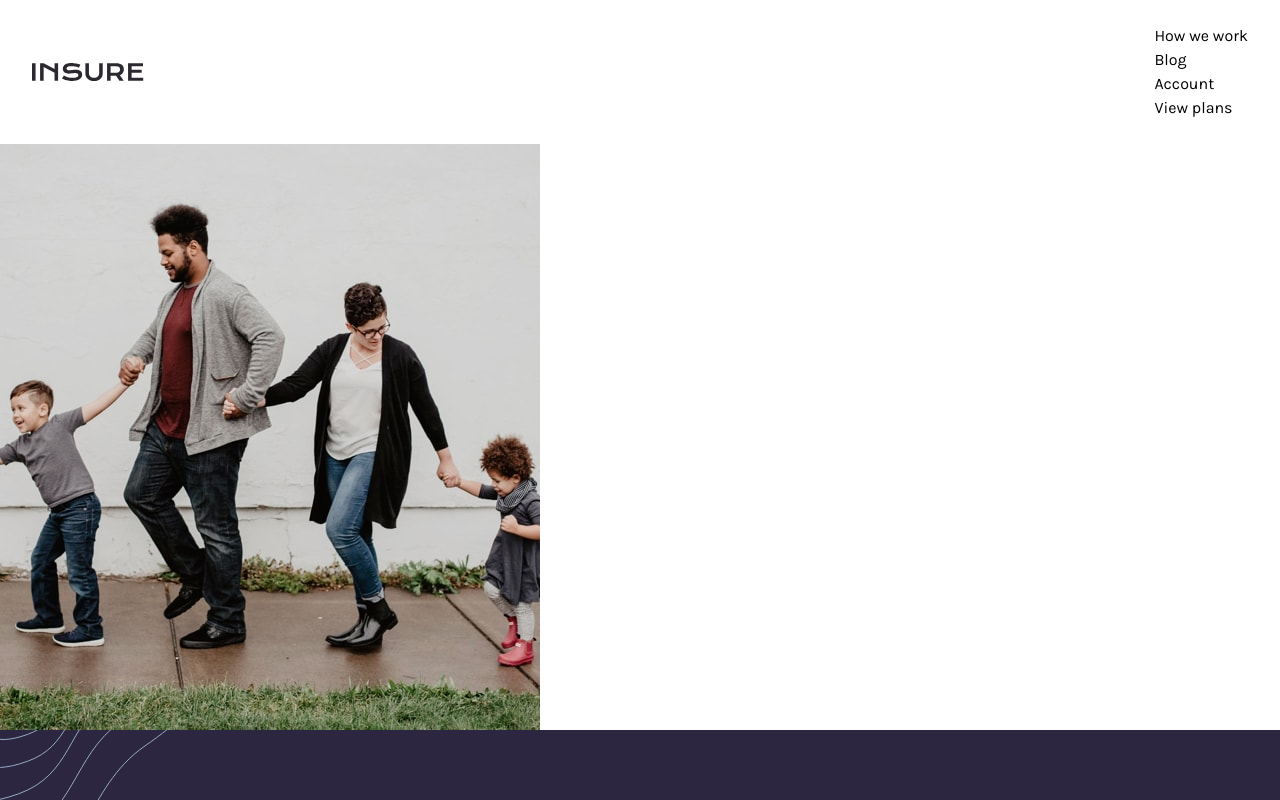
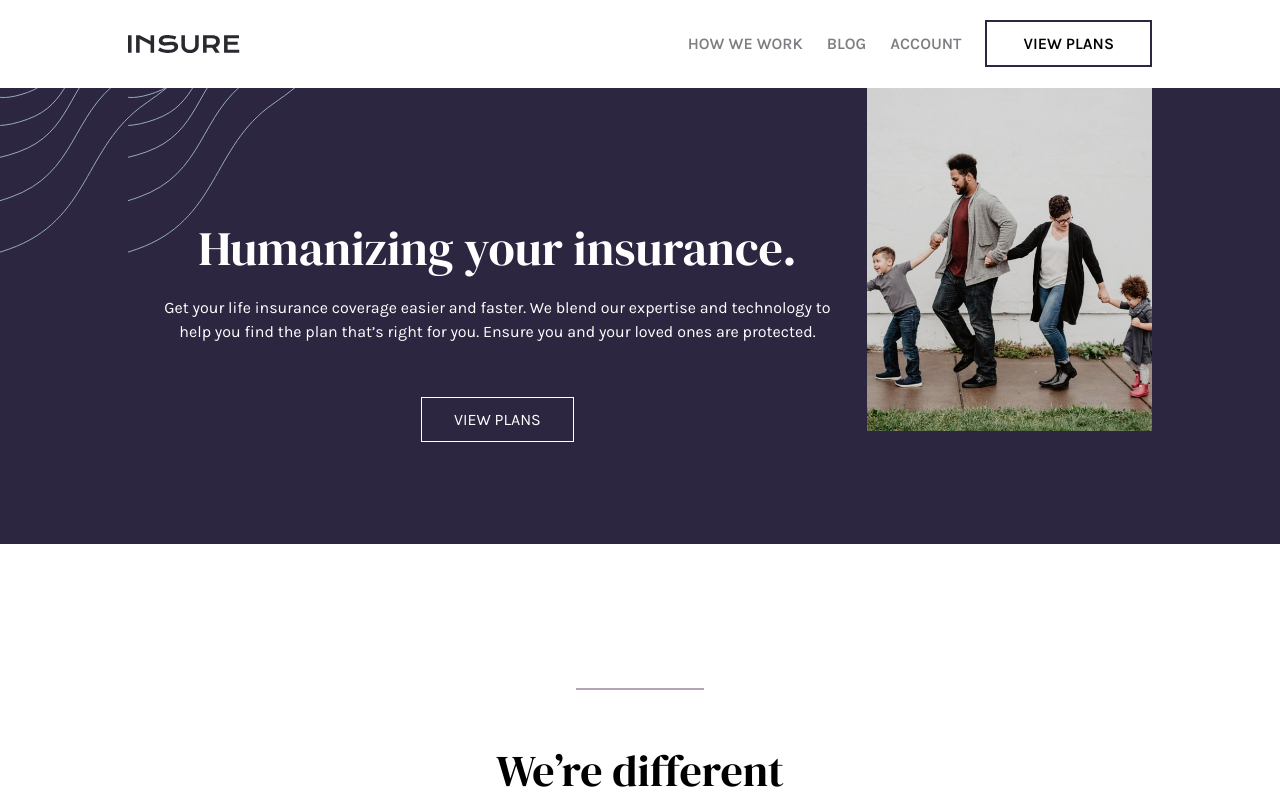
Before and after one commit to JuanMiranda1998/insurance-landing-page-frontend-mentor, a React (Vite) app: page / in a window 1280 px wide. Shown: the top 800 px of the page. Built offline with nearby package versions, Linux system fonts and the light colour scheme.

Commit message:
styled desktop navbar

```diff
--- a/src/App.jsx
+++ b/src/App.jsx
@@ -11,7 +11,7 @@ function App() {
   return (
     <div className='w-full max-w-[100vw] min-h-[100lvh] flex flex-col relative font-display'>
       <Navbar />
-      <div className='container mt-20 mx-auto'>
+      <div className='container mt-20 lg:mt-0 mx-auto'>
         <HeroSection />
         <AboutSection />
         <Banner />
--- a/src/components/AboutSection.jsx
+++ b/src/components/AboutSection.jsx
@@ -1,4 +1,3 @@
-import React from 'react'
 
 const AboutSection = () => {
   return (
--- a/src/components/HeroSection.jsx
+++ b/src/components/HeroSection.jsx
@@ -1,12 +1,12 @@
 
 const HeroSection = () => {
   return (
-    <div className='mb-12'>
+    <div className='mb-12 lg:flex flex-row-reverse lg:px-32 lg:bg-[#2c2640] lg:bg-[url("/background/bg-pattern-intro-left-mobile.svg")] bg-no-repeat'>
       <div>
         <img className='hidden lg:block' src="/images/image-intro-desktop.jpg" alt="" />
         <img className='block lg:hidden' src="/images/image-intro-mobile.jpg" alt="" />
       </div>
-      <div className='text-center py-28 px-4 bg-[#2c2640] bg-[url("/background/bg-pattern-intro-left-mobile.svg")] bg-no-repeat text-white'>
+      <div className='text-center py-28 px-4 bg-[#2c2640] bg-[url("/background/bg-pattern-intro-left-mobile.svg")] bg-no-repeat lg:bg-transparent text-white'>
         <h1 className='text-5xl font-title my-6'>Humanizing your insurance.</h1>
         <p className='mb-16 px-4'>
           Get your life insurance coverage easier and faster. We blend our expertise
--- a/src/components/MenuOverlay.jsx
+++ b/src/components/MenuOverlay.jsx
@@ -2,7 +2,7 @@
 
 const MenuOverlay = ({ links }) => {
   return (
-        <div className="h-[100lvh] absolute top-0 left-0 bottom-0 right-0 translate-y-20 bg-[#2b282f] bg-[url('/background/bg-pattern-mobile-nav.svg')] bg-no-repeat bg-bottom text-white">
+        <div className="h-[100lvh] block md:hidden  absolute top-0 left-0 bottom-0 right-0 translate-y-20 bg-[#2b282f] bg-[url('/background/bg-pattern-mobile-nav.svg')] bg-no-repeat bg-bottom text-white">
             <ul className="flex flex-col items-center gap-6 mt-10 px-10 text-center">
                 {links.map((link, index) => (
                     <li key={index}>
--- a/src/components/Navbar.jsx
+++ b/src/components/Navbar.jsx
@@ -15,12 +15,12 @@ const Navbar = () => {
       }
 
   return (
-    <nav className={`fixed bg-white top-0 left-0 right-0 z-10 mx-auto`}>
-      <div className="flex flex-row justify-between items-center px-6 lg:px-8 py-6">
+    <nav className="fixed md:relative w-full bg-white top-0 left-0 right-0 z-10 mx-auto">
+      <div className="flex flex-row justify-between items-center px-6 lg:px-32 py-6 lg:py-8">
         <div className="w-28">
           <img className="w-full h-full" src="/logo.svg" alt="insurance logo" />
         </div>
-        <div className="flex lg:hidden">
+        <div className="flex md:hidden">
           {!navbarOpen? (
           <button onClick={handleMenuOpen}>
             <img src="/icons/icon-hamburger.svg" alt="" />
@@ -31,13 +31,12 @@ const Navbar = () => {
           </button>
           )}
         </div>
-
-        <div className="hidden lg:flex flex-row justify-evenly">
-          <ul>
+        <div className="hidden md:block">
+          <ul className="flex flex-row justify-evenly gap-6">
               {NAVLINKS.map((link, index) => (
-              <li key={index}><a href="#">{link}</a></li>
+              <li key={index}><a className="uppercase text-[#7f7d82] font-semibold mb-6" href="#">{link}</a></li>
               ))}
-              <li><a href="#">View plans</a></li>
+              <li><a className="px-9 py-3 border-2 border-[#2d2640] uppercase font-semibold" href="#">View plans</a></li>
           </ul>
         </div>
       </div>
```
